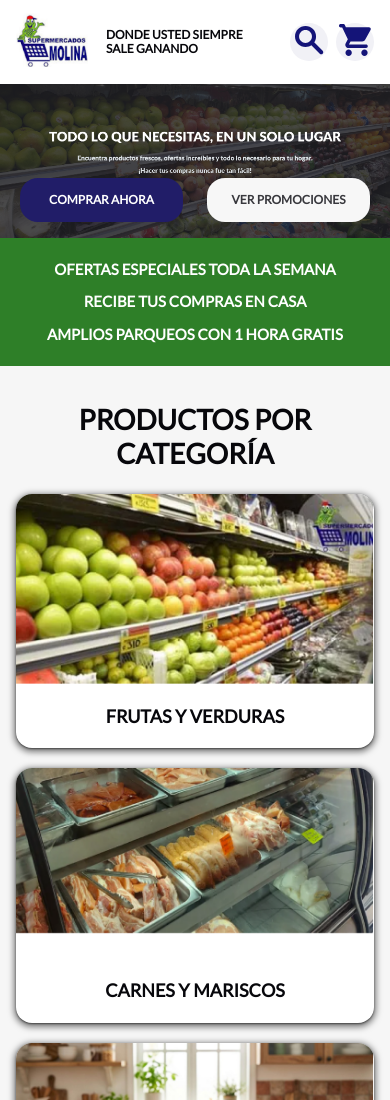
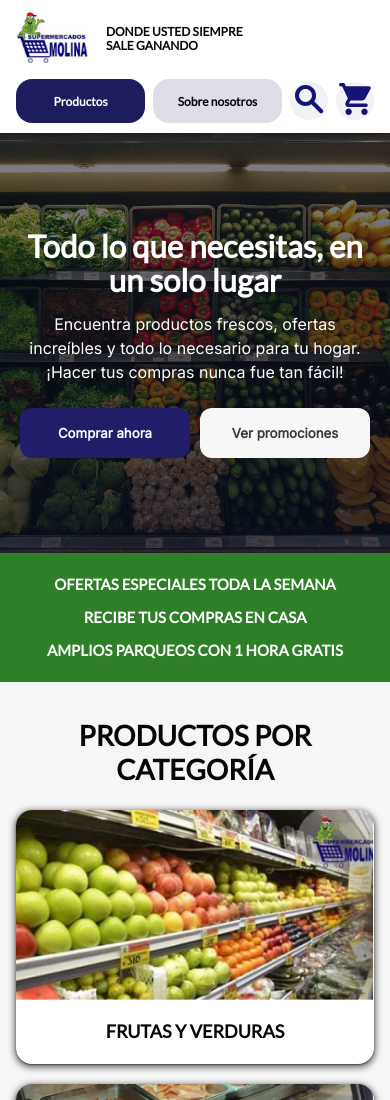
Before and after one commit to JorgeInnova566/supermolina-test-6, a plain HTML site: page index.html in a window 390 px wide. Shown: the top 1100 px of the page. Drawn offline with Linux system fonts and the light colour scheme.

Commit message:
Update buttons in main banner to adjust in mobile version

```diff
--- a/index.html
+++ b/index.html
@@ -27,12 +27,12 @@
           </div>
           <div class="node-10">
             <div class="navigation-secciones-11">
-              <div class="button-12">
+              <a class="button-12" href="#productos">
                 <p class="text-13"><span class="text-white">Productos</span></p>
-              </div>
-              <div class="button-14">
+              </a>
+              <a class="button-14" href="#nosotros">
                 <p class="text-15"><span class="text-rgb-7-7-11">Sobre nosotros</span></p>
-              </div>
+              </a>
               <div class="button-buscar-16">
                 <div class="image-17">
                   <img src="images/vector-18.svg" class="vector-18" alt="vector" />
@@ -48,10 +48,15 @@
         </div>
         <div class="main-content-22">
           <div class="hero-banner">
-            <img src="images/section-23.png" class="section-23"
-              alt="Todo lo que necesitas en un solo lugar. Encuentra productos frescos, ofertas increíbles y todo lo necesario para tu hogar." />
-            <a class="hero-cta hero-cta-primary" href="#productos">Comprar ahora</a>
-            <a class="hero-cta hero-cta-secondary" href="#productos">Ver promociones</a>
+            <img src="images/hero-banner.jpg" class="section-23" alt="" fetchpriority="high" />
+            <div class="hero-content">
+              <h1 class="hero-title">Todo lo que necesitas, en un solo lugar</h1>
+              <p class="hero-description">Encuentra productos frescos, ofertas increíbles y todo lo necesario para tu hogar. ¡Hacer tus compras nunca fue tan fácil!</p>
+              <div class="hero-actions">
+                <a class="hero-cta hero-cta-primary" href="#productos">Comprar ahora</a>
+                <a class="hero-cta hero-cta-secondary" href="#productos">Ver promociones</a>
+              </div>
+            </div>
           </div>
           <div class="node-24">
             <div class="container-25">
@@ -125,7 +130,7 @@
             </div>
           </div>
         </div>
-        <div class="footer-69">
+        <div class="footer-69" id="nosotros">
           <div class="container-70">
             <div class="heading-2-71">
               <p class="text-72"><span class="text-white">Supermercado Molina</span></p>
--- a/styles.css
+++ b/styles.css
@@ -1232,6 +1232,7 @@ a.prototype-link {
   width: 150px;
   height: 44px;
   cursor: pointer;
+  text-decoration: none;
   transition: transform 180ms ease, box-shadow 180ms ease;
 }
 
@@ -1473,13 +1474,16 @@ a.prototype-link {
 
 @media (max-width: 720px) {
   .node-4 {
-    min-height: 84px;
+    flex-direction: column;
+    align-items: stretch;
+    min-height: 0;
     padding: 10px 16px;
+    gap: 12px;
   }
 
   .button-ir-al-inicio-5 {
     min-width: 0;
-    flex: 1;
+    flex: 0 0 auto;
   }
 
   .text-6 {
@@ -1493,16 +1497,33 @@ a.prototype-link {
   }
 
   .node-10 {
+    width: 100%;
     flex: 0 0 auto;
   }
 
   .navigation-secciones-11 {
-    width: auto;
+    width: 100%;
+    justify-content: stretch;
+    gap: 8px;
   }
 
   .button-12,
   .button-14 {
-    display: none;
+    flex: 1 1 0;
+    min-width: 0;
+    height: 44px;
+  }
+
+  .text-13,
+  .text-15 {
+    font-size: 12px;
+    text-transform: none;
+    white-space: nowrap;
+  }
+
+  .button-buscar-16,
+  .button-abrir-carrito-19 {
+    flex: 0 0 38px;
   }
 
   .section-23 {
@@ -1619,47 +1640,87 @@ a.prototype-link {
 
 .hero-banner {
   position: relative;
-  width: 100%;
-  line-height: 0;
+  isolation: isolate;
+  display: flex;
+  align-items: center;
+  width: 100%;
+  min-height: clamp(380px, 39.4vw, 567px);
+  padding: clamp(40px, 7vw, 96px);
+  overflow: hidden;
+  background-color: #12131d;
+}
+
+.hero-banner::before {
+  position: absolute;
+  z-index: 1;
+  inset: 0;
+  background: linear-gradient(90deg, rgba(8, 11, 29, 0.78), rgba(8, 11, 29, 0.3));
+  content: "";
 }
 
 .hero-banner .section-23 {
+  position: absolute;
+  z-index: 0;
+  inset: 0;
   display: block;
   width: 100%;
-  height: auto;
+  height: 100%;
   padding: 0;
-  object-fit: initial;
+  object-fit: cover;
+  object-position: center 55%;
+}
+
+.hero-content {
+  position: relative;
+  z-index: 2;
+  width: min(100%, 800px);
+  color: #fff;
+}
+
+.hero-title {
+  max-width: 720px;
+  font-family: var(--font-family-lato);
+  font-size: clamp(36px, 4.2vw, 58px);
+  font-weight: 700;
+  line-height: 1.08;
+}
+
+.hero-description {
+  max-width: 620px;
+  margin-top: 18px;
+  font-family: var(--font-family-inter);
+  font-size: clamp(17px, 1.4vw, 20px);
+  line-height: 1.5;
 }
 
 .hero-cta {
-  position: absolute;
-  top: 75.5%;
-  display: flex;
-  width: 22.22%;
-  height: 11.64%;
-  min-height: 40px;
+  display: flex;
+  min-height: 52px;
   align-items: center;
   justify-content: center;
-  border-radius: 18px;
-  font-family: var(--font-family-lato);
-  font-size: clamp(10px, 1.11vw, 16px);
+  padding: 0 24px;
+  border-radius: 14px;
+  font-family: var(--font-family-inter);
+  font-size: 15px;
   font-weight: 700;
   line-height: 1;
-  text-align: center;
-  text-decoration: none;
-  text-transform: uppercase;
-  transform: translateY(-50%);
+  text-decoration: none;
   transition: background-color 180ms ease, box-shadow 180ms ease, transform 180ms ease;
 }
 
+.hero-actions {
+  display: flex;
+  flex-wrap: wrap;
+  gap: 14px;
+  margin-top: 32px;
+}
+
 .hero-cta-primary {
-  left: 24.44%;
   color: #fff;
   background-color: #211d68;
 }
 
 .hero-cta-secondary {
-  left: 53.33%;
   color: #38383d;
   background-color: #f7f7f7;
 }
@@ -1674,7 +1735,7 @@ a.prototype-link {
 
 .hero-cta:hover {
   box-shadow: 0 6px 18px rgba(0, 0, 0, 0.24);
-  transform: translateY(-55%);
+  transform: translateY(-2px);
 }
 
 .hero-cta:focus-visible {
@@ -1683,17 +1744,48 @@ a.prototype-link {
 }
 
 @media (max-width: 720px) {
+  .hero-banner {
+    justify-content: center;
+    min-height: 420px;
+    padding: 40px 20px;
+  }
+
+  .hero-banner::before {
+    background: linear-gradient(0deg, rgba(8, 11, 29, 0.76), rgba(8, 11, 29, 0.48));
+  }
+
+  .hero-banner .section-23 {
+    object-position: center;
+  }
+
+  .hero-content {
+    text-align: center;
+  }
+
+  .hero-title {
+    margin: 0 auto;
+    font-size: clamp(28px, 8vw, 38px);
+    line-height: 1.12;
+  }
+
+  .hero-description {
+    margin: 14px auto 0;
+    font-size: 16px;
+  }
+
+  .hero-actions {
+    display: grid;
+    width: 100%;
+    max-width: 460px;
+    grid-template-columns: repeat(2, minmax(0, 1fr));
+    gap: 10px;
+    margin: 24px auto 0;
+  }
+
   .hero-cta {
-    width: 42%;
-    min-height: 44px;
-    font-size: 12px;
-  }
-
-  .hero-cta-primary {
-    left: 5%;
-  }
-
-  .hero-cta-secondary {
-    left: 53%;
-  }
-}
+    min-height: 50px;
+    padding: 0 10px;
+    border-radius: 12px;
+    font-size: clamp(11px, 3.4vw, 14px);
+  }
+}
```
Also changed, not shown: images/hero-banner.jpg (added).
